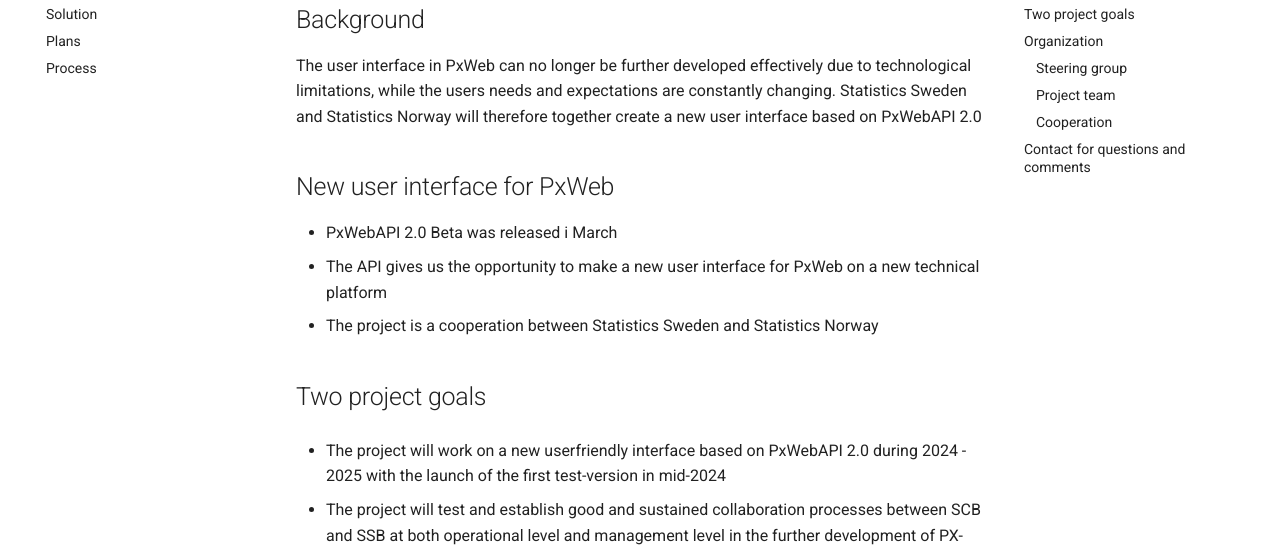
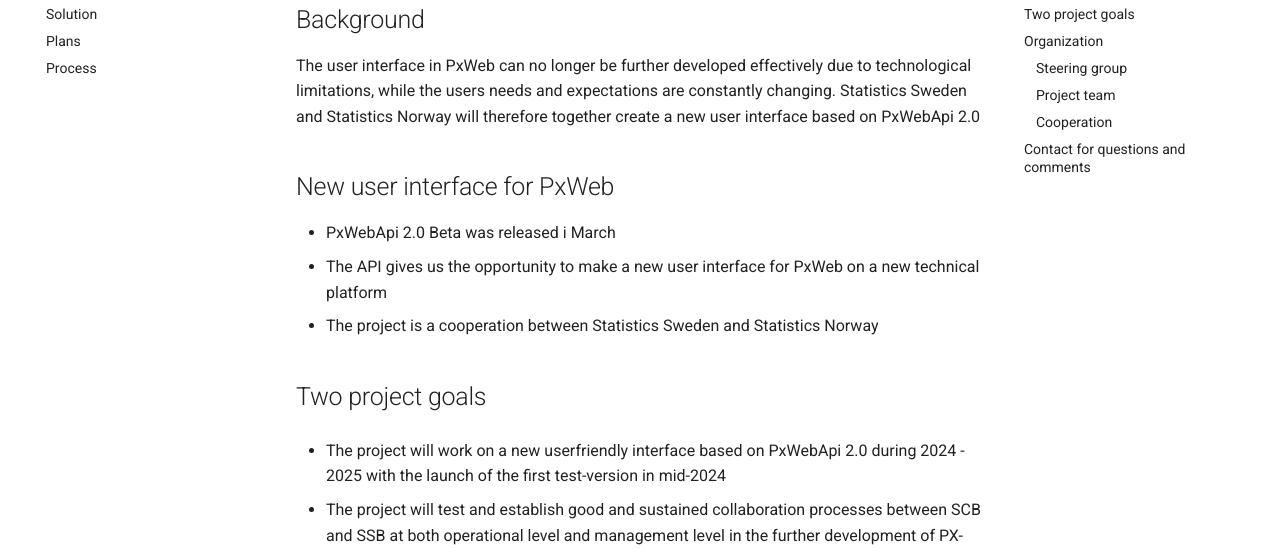
Before and after one commit to PxTools/pxtools.github.io, an MkDocs documentation site: the page built from docs/PxWeb2/project/overview.md, in a window 1280 px wide and 900 px high. Shown: the part 226-775 px from the top of the window. Built offline with MkDocs 1.6.1 and Material for MkDocs 9.7.7, drawn with Linux system fonts in a browser that asks for light colours; comment, search, counter and statistics services are not loaded.

Commit message:
Normalize PxWebApi spelling

```diff
--- a/docs/PxWeb2/project/overview.md
+++ b/docs/PxWeb2/project/overview.md
@@ -1,14 +1,14 @@
 # Project overview
 ## Background
-The user interface in PxWeb can no longer be further developed effectively due to technological limitations, while the users needs and expectations are constantly changing. Statistics Sweden and Statistics Norway will therefore together create a new user interface based on PxWebAPI 2.0
+The user interface in PxWeb can no longer be further developed effectively due to technological limitations, while the users needs and expectations are constantly changing. Statistics Sweden and Statistics Norway will therefore together create a new user interface based on PxWebApi 2.0
 
 ## New user interface for PxWeb
-- PxWebAPI 2.0 Beta was released i March
+- PxWebApi 2.0 Beta was released i March
 - The API gives us the opportunity to make a new user interface for PxWeb on a new technical platform
 - The project is a cooperation between Statistics Sweden and Statistics Norway
 
 ## Two project goals
-- The project will work on a new userfriendly interface based on PxWebAPI 2.0 during 2024 - 2025 with the launch of the first test-version in mid-2024
+- The project will work on a new userfriendly interface based on PxWebApi 2.0 during 2024 - 2025 with the launch of the first test-version in mid-2024
 
 - The project will test and establish good and sustained collaboration processes between SCB and SSB at both operational level and management level in the further development of PX-tools
 
```
Also changed, not shown: docs/PxWeb2/project/Solution.md (+1 -1 lines), docs/PxWeb2/project/plans.md (+2 -2 lines).
